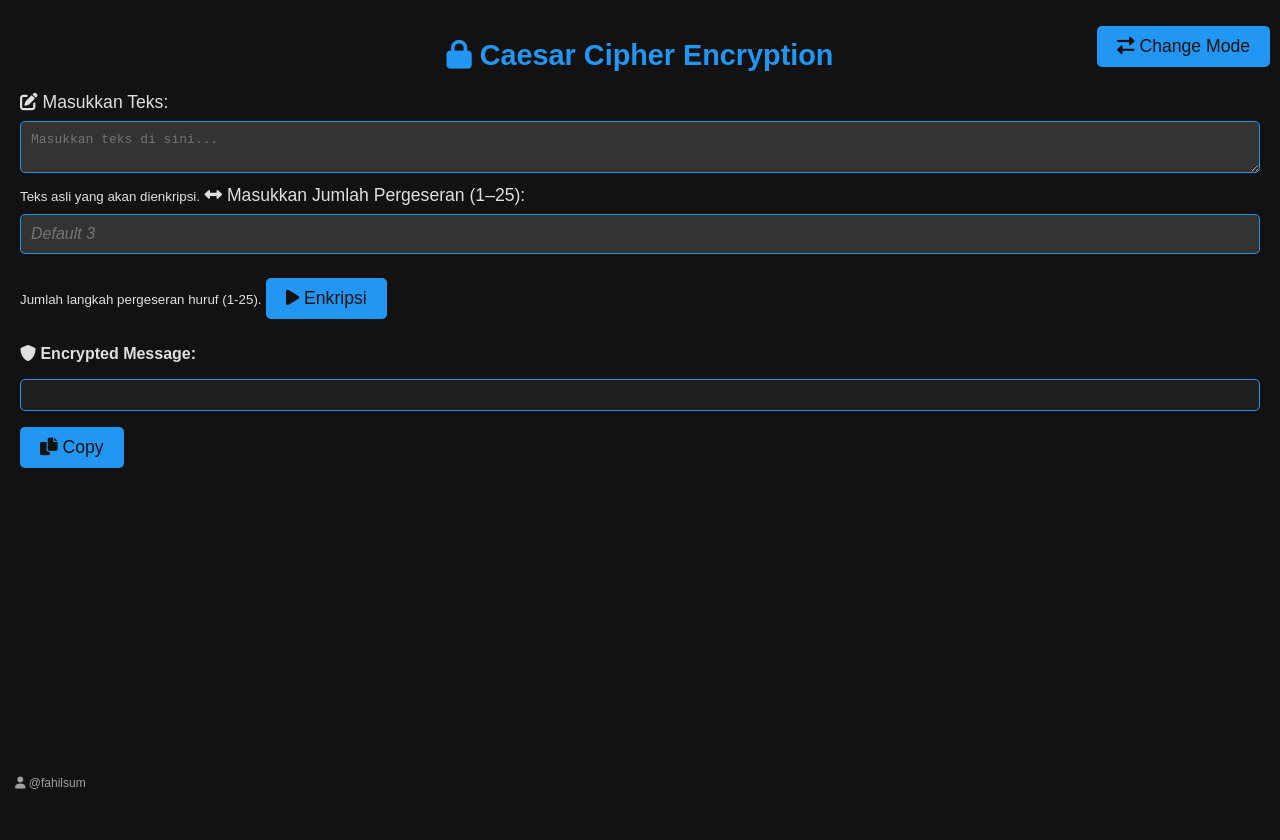
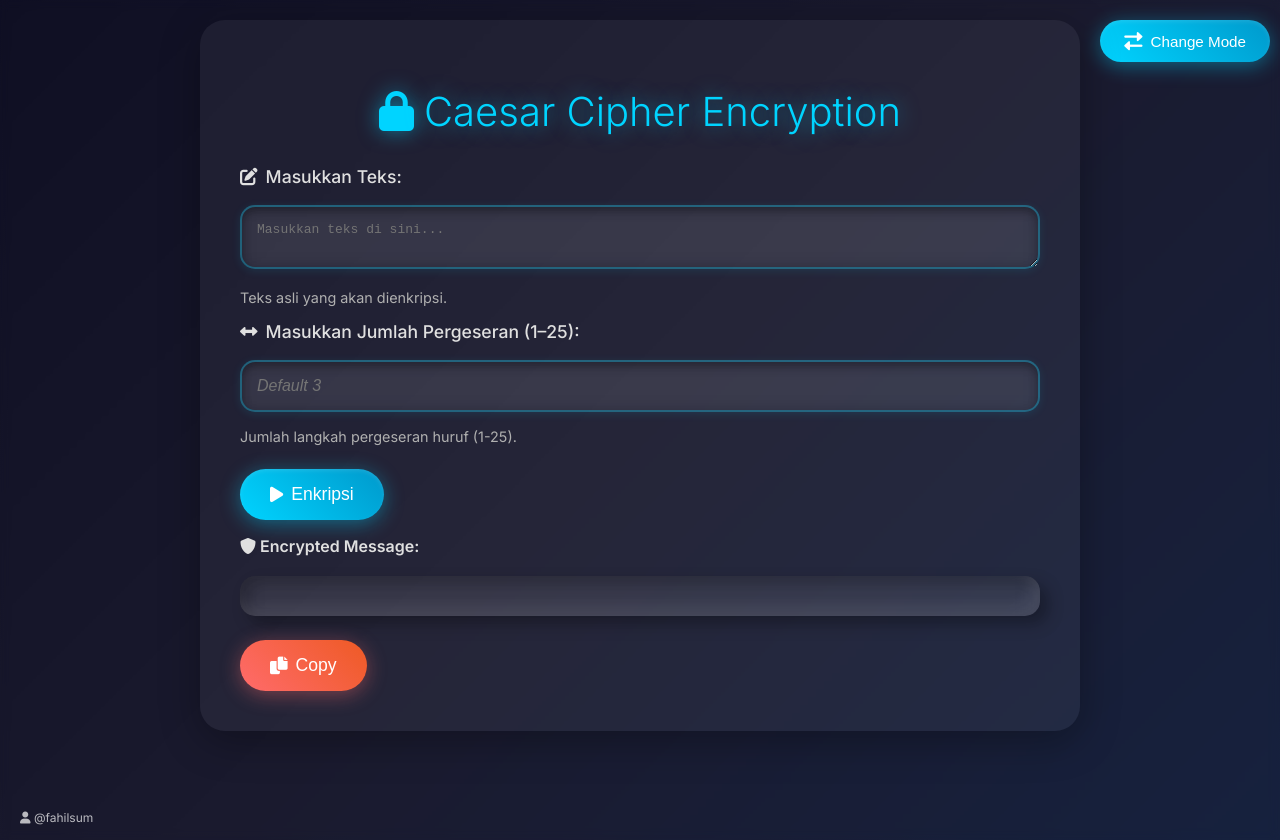
Before and after one commit to fahilsum/cce, a plain HTML site: page index.html in a window 1280 px wide. Before the commit the page ends 800 px from the top, so only its background shows below. Drawn offline with Linux system fonts and the light colour scheme.

Commit message:
Enhance styles.css

```diff
--- a/assets/css/styles.css
+++ b/assets/css/styles.css
@@ -1,107 +1,244 @@
+@import url('https://fonts.googleapis.com/css2?family=Inter:wght@300;400;500;600&display=swap');
+
 body {
-  font-family: Arial, sans-serif;
-  background-color: #121212;
+  font-family: 'Inter', Arial, sans-serif;
+  background: linear-gradient(135deg, #0f0f23 0%, #1a1a2e 50%, #16213e 100%);
   color: #e0e0e0;
   padding: 20px;
   margin: 0;
   position: relative;
+  min-height: 100vh;
+  overflow-x: hidden;
+  backdrop-filter: blur(5px);
 }
+
 .toggle-button {
   position: absolute;
-  top: 10px;
+  top: 20px;
   right: 10px;
-  background-color: #2196F3;
+  background: linear-gradient(45deg, #00d4ff, #0099cc);
   border: none;
-  padding: 10px 20px;
-  color: #121212;
-  font-size: 1.1em;
+  padding: 12px 24px;
+  color: #ffffff;
+  font-size: 0.95em;
+  font-weight: 500;
   cursor: pointer;
-  border-radius: 5px;
+  border-radius: 50px;
+  box-shadow: 0 4px 20px rgba(0, 212, 255, 0.4), inset 0 2px 4px rgba(255, 255, 255, 0.1);
+  transition: all 0.4s cubic-bezier(0.25, 0.46, 0.45, 0.94);
+  display: flex;
+  align-items: center;
+  gap: 8px;
 }
+
 .toggle-button:hover {
-  background-color: #64B5F6;
+  background: linear-gradient(45deg, #0099cc, #00d4ff);
+  box-shadow: 0 6px 30px rgba(0, 212, 255, 0.6), inset 0 2px 4px rgba(255, 255, 255, 0.2);
+  transform: translateY(-3px) scale(1.05);
 }
+
+.toggle-button i {
+  font-size: 1.2em;
+}
+
 h1 {
-  color: #2196F3;
+  color: #00d4ff;
   text-align: center;
-  font-size: 1.8rem;
+  font-size: 2.5rem;
+  font-weight: 300;
+  margin-bottom: 30px;
+  text-shadow: 0 0 20px rgba(0, 212, 255, 0.5);
+  display: flex;
+  align-items: center;
+  justify-content: center;
+  gap: 10px;
 }
-label,
-button {
+
+h1 i {
+  color: #00d4ff;
+}
+
+label {
   margin-bottom: 10px;
   color: #e0e0e0;
   font-size: 1.1em;
+  font-weight: 500;
+  display: flex;
+  align-items: center;
+  gap: 8px;
 }
+
+.help-text {
+  font-size: 0.9em;
+  color: #b0b0b0;
+  margin-bottom: 15px;
+  display: block;
+}
+
 input[type="number"],
 textarea {
-  background-color: #333;
-  border: 1px solid #2196F3;
+  background: rgba(255, 255, 255, 0.05);
+  border: 2px solid rgba(0, 212, 255, 0.3);
   color: #e0e0e0;
-  padding: 10px;
+  padding: 15px;
   width: 100%;
   font-size: 1em;
-  border-radius: 5px;
+  border-radius: 15px;
   box-sizing: border-box;
   margin-top: 0.5rem;
-  margin-bottom: 0.5rem;
+  margin-bottom: 1rem;
+  transition: all 0.3s ease;
+  box-shadow: inset 0 4px 8px rgba(0, 0, 0, 0.3), 0 2px 10px rgba(0, 212, 255, 0.1);
+  backdrop-filter: blur(10px);
 }
-button {
-  background-color: #2196F3;
+
+input[type="number"]:focus,
+textarea:focus {
+  border-color: #00d4ff;
+  box-shadow: 0 0 0 4px rgba(0, 212, 255, 0.2), inset 0 4px 8px rgba(0, 0, 0, 0.3);
+  outline: none;
+  transform: scale(1.02);
+}
+
+.btn-primary,
+.btn-secondary {
+  background: linear-gradient(45deg, #00d4ff, #0099cc);
   border: none;
-  padding: 10px 20px;
-  color: #121212;
+  padding: 15px 30px;
+  color: #ffffff;
   font-size: 1.1em;
+  font-weight: 500;
   cursor: pointer;
-  border-radius: 5px;
-  margin-top: 1rem;
+  border-radius: 50px;
+  margin-top: 1.5rem;
+  box-shadow: 0 4px 20px rgba(0, 212, 255, 0.4), inset 0 2px 4px rgba(255, 255, 255, 0.1);
+  transition: all 0.4s cubic-bezier(0.25, 0.46, 0.45, 0.94);
+  display: flex;
+  align-items: center;
+  gap: 8px;
+  position: relative;
+  overflow: hidden;
 }
-button:hover {
-  background-color: #64B5F6;
+
+.btn-primary:hover,
+.btn-secondary:hover {
+  background: linear-gradient(45deg, #0099cc, #00d4ff);
+  box-shadow: 0 6px 30px rgba(0, 212, 255, 0.6), inset 0 2px 4px rgba(255, 255, 255, 0.2);
+  transform: translateY(-3px) scale(1.05);
 }
+
+.btn-secondary {
+  background: linear-gradient(45deg, #ff6b6b, #ee5a24);
+  box-shadow: 0 4px 20px rgba(255, 107, 107, 0.4);
+}
+
+.btn-secondary:hover {
+  background: linear-gradient(45deg, #ee5a24, #ff6b6b);
+  box-shadow: 0 6px 30px rgba(255, 107, 107, 0.6);
+}
+
 .box {
-  margin-top: 10px;
-  padding: 15px;
-  background-color: #1e1e1e;
-  border: 1px solid #2196F3;
-  color: #2196F3;
+  margin-top: 20px;
+  padding: 20px;
+  background: rgba(255, 255, 255, 0.08);
+  border: 1px solid rgba(0, 212, 255, 0.3);
+  color: #00d4ff;
   font-size: 1.05em;
-  border-radius: 5px;
+  border-radius: 20px;
   white-space: pre-line;
+  backdrop-filter: blur(15px);
+  box-shadow: 0 8px 32px rgba(0, 0, 0, 0.4), inset 0 4px 8px rgba(0, 0, 0, 0.2);
+  transition: all 0.3s ease;
 }
+
+.box:hover {
+  box-shadow: 0 12px 40px rgba(0, 0, 0, 0.5), inset 0 4px 8px rgba(0, 0, 0, 0.3);
+}
+
+.neumorphic {
+  background: rgba(255, 255, 255, 0.05);
+  border: none;
+  border-radius: 15px;
+  box-shadow:
+    8px 8px 16px rgba(0, 0, 0, 0.3),
+    inset -8px -8px 16px rgba(255, 255, 255, 0.1),
+    inset 8px 8px 16px rgba(0, 0, 0, 0.2);
+  transition: all 0.3s ease;
+}
+
+.neumorphic:hover {
+  box-shadow:
+    12px 12px 24px rgba(0, 0, 0, 0.4),
+    inset -12px -12px 24px rgba(255, 255, 255, 0.15),
+    inset 12px 12px 24px rgba(0, 0, 0, 0.3);
+  transform: translateY(-2px);
+}
+
 .section {
   display: block;
+  max-width: 800px;
+  margin: 0 auto;
+  padding: 40px;
+  background: rgba(255, 255, 255, 0.05);
+  border-radius: 25px;
+  backdrop-filter: blur(10px);
+  box-shadow: 0 10px 40px rgba(0, 0, 0, 0.3);
 }
+
 .hidden {
   display: none;
 }
+
+.fade-in {
+  opacity: 0;
+  transform: translateY(20px);
+  transition: opacity 0.6s ease, transform 0.6s ease;
+}
+
+.fade-in.visible {
+  opacity: 1;
+  transform: translateY(0);
+}
+
 footer {
   position: fixed;
-  bottom: 10px;
-  left: 15px;
+  bottom: 15px;
+  left: 20px;
   font-size: 12px;
-  color: rgba(255, 255, 255, 0.6);
+  color: rgba(255, 255, 255, 0.7);
   transition: color 0.3s ease;
+  display: flex;
+  align-items: center;
+  gap: 5px;
 }
+
 footer a {
   color: inherit;
   text-decoration: none;
 }
+
 footer a:hover {
   text-decoration: underline;
+  color: #00d4ff;
 }
+
 @media (max-width: 768px) {
   body {
-    padding: 10px;
+    padding: 15px;
   }
   .toggle-button {
     position: static;
-    margin-bottom: 20px;
-    display: block;
+    margin-bottom: 25px;
+    display: flex;
     width: 100%;
-    text-align: center;
+    justify-content: center;
   }
   h1 {
-    font-size: 1.5rem;
+    font-size: 2rem;
+    flex-direction: column;
+  }
+  .section {
+    padding: 20px;
   }
   label,
   button {
@@ -110,16 +247,17 @@ footer a:hover {
   input[type="number"],
   textarea {
     font-size: 0.9em;
-    padding: 8px;
+    padding: 12px;
   }
-  button {
+  .btn-primary,
+  .btn-secondary {
     font-size: 1em;
-    padding: 8px 16px;
+    padding: 12px 20px;
     width: 100%;
-    margin-top: 0.5rem;
+    justify-content: center;
   }
   .box {
-    padding: 10px;
+    padding: 15px;
     font-size: 1em;
   }
 }
```
